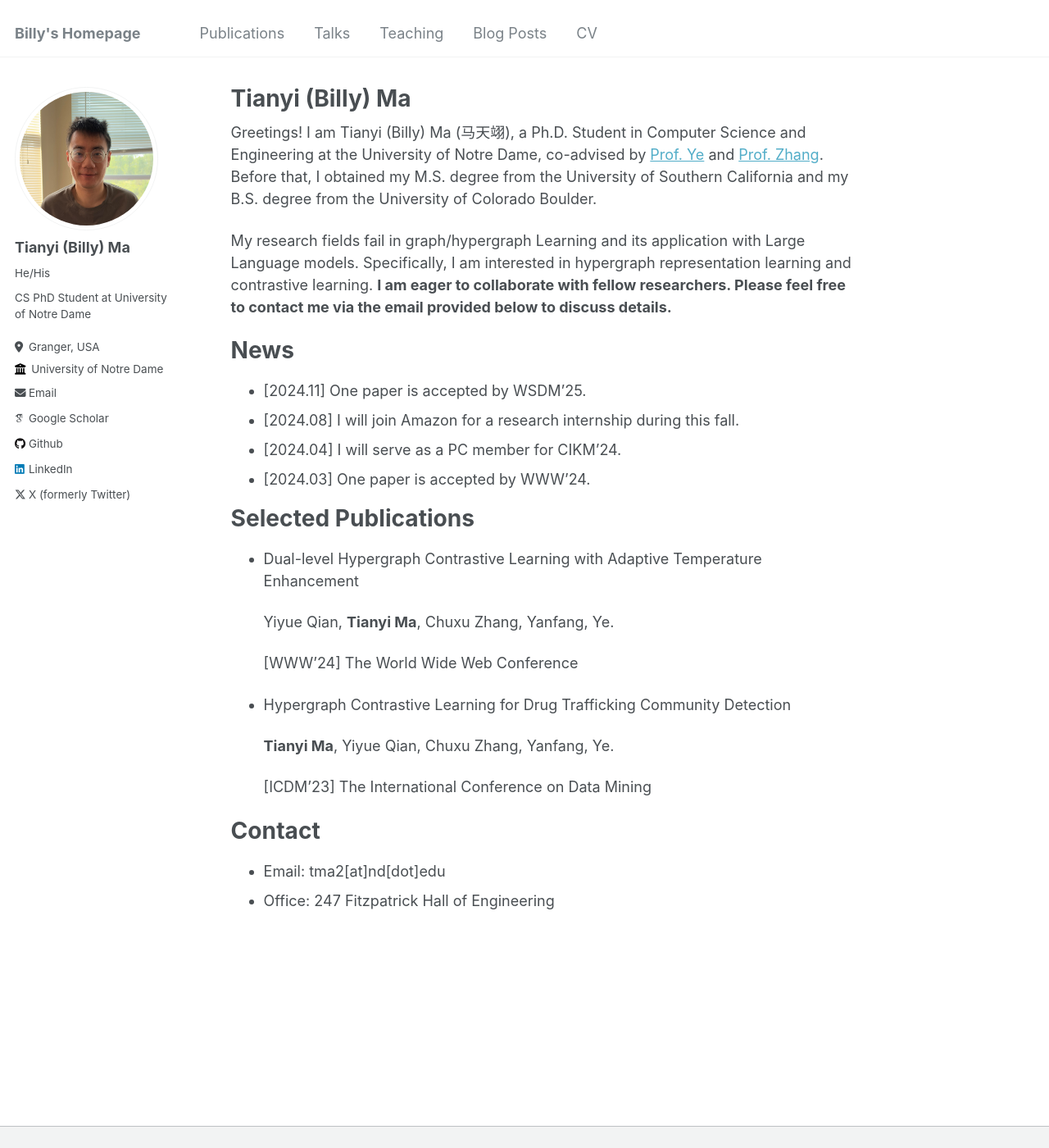
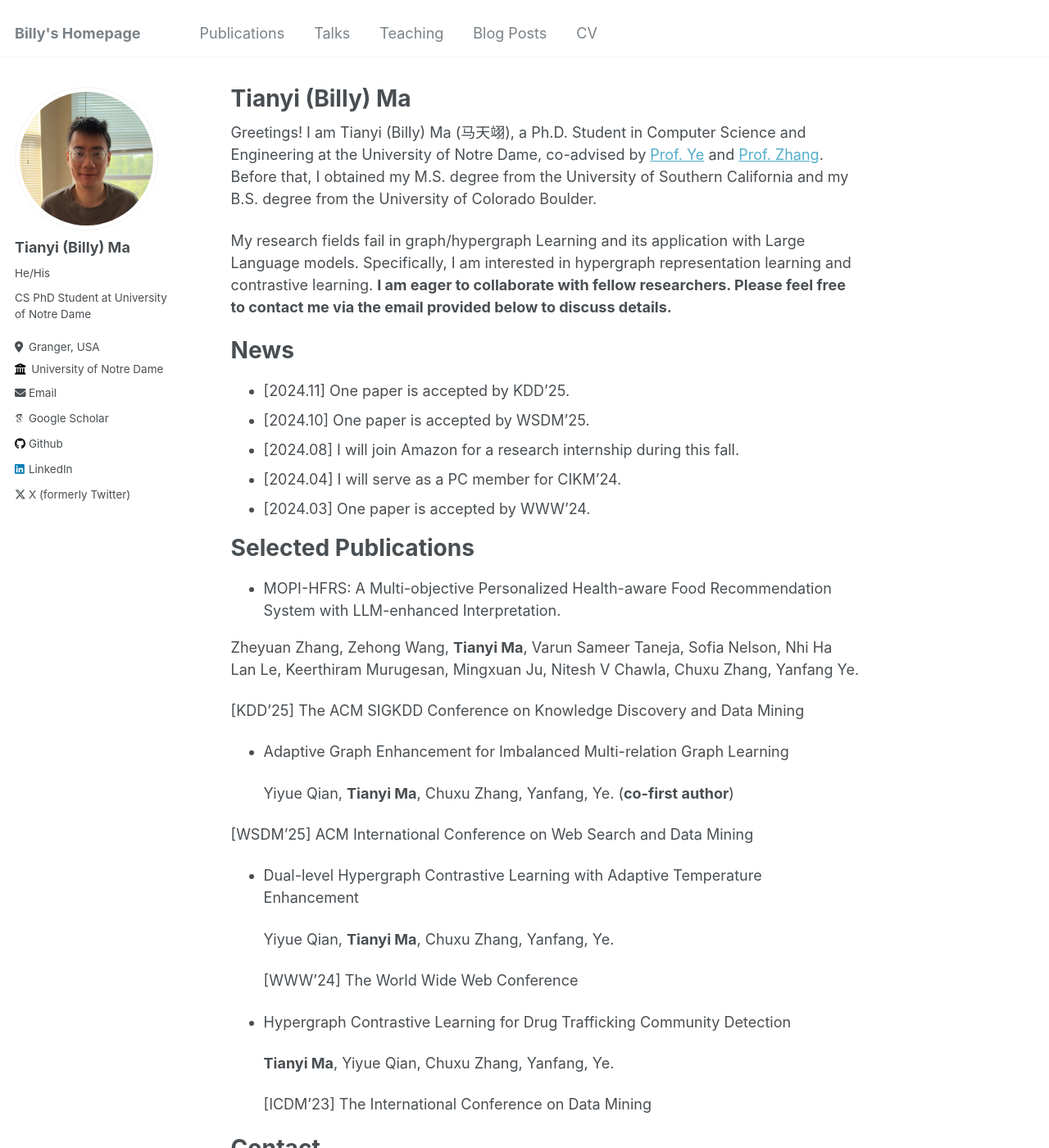
Before and after one commit to Tianyi-Billy-Ma/Tianyi-Billy-Ma.github.io, a Jekyll site: the page built from _pages/about.md, in a window 1280 px wide and 1400 px high. Shown: the whole window at 82% size. Built offline with Jekyll 4.4.1, drawn with Linux system fonts in a browser that asks for light colours; some web fonts are replaced.

Commit message:
Update about.md and cv.md with recent publications, corrected paper acceptance details, and improved formatting for education and work experience sections.

```diff
--- a/_pages/about.md
+++ b/_pages/about.md
@@ -15,13 +15,26 @@ My research fields fail in graph/hypergraph Learning and its application with La
 
 News
 =====
-* [2024.11] One paper is accepted by WSDM'25.
+* [2024.11] One paper is accepted by KDD'25.
+* [2024.10] One paper is accepted by WSDM'25.
 * [2024.08] I will join Amazon for a research internship during this fall.
 * [2024.04] I will serve as a PC member for CIKM'24.
 * [2024.03] One paper is accepted by WWW'24.
 
 Selected Publications
 =====
+* MOPI-HFRS: A Multi-objective Personalized Health-aware Food Recommendation System with LLM-enhanced Interpretation.
+
+ Zheyuan Zhang, Zehong Wang, **Tianyi Ma**, Varun Sameer Taneja, Sofia Nelson, Nhi Ha Lan Le, Keerthiram Murugesan, Mingxuan Ju, Nitesh V Chawla, Chuxu Zhang, Yanfang Ye.
+
+ [KDD'25] The ACM SIGKDD Conference on Knowledge Discovery and Data Mining
+
+* Adaptive Graph Enhancement for Imbalanced Multi-relation Graph Learning
+
+  Yiyue Qian, **Tianyi Ma**, Chuxu Zhang, Yanfang, Ye. (**co-first author**)
+
+ [WSDM'25] ACM International Conference on Web Search and Data Mining
+
 * Dual-level Hypergraph Contrastive Learning with Adaptive Temperature Enhancement
 
   Yiyue Qian, **Tianyi Ma**, Chuxu Zhang, Yanfang, Ye.
```
Also changed, not shown: _pages/cv.md (+26 -26 lines).
